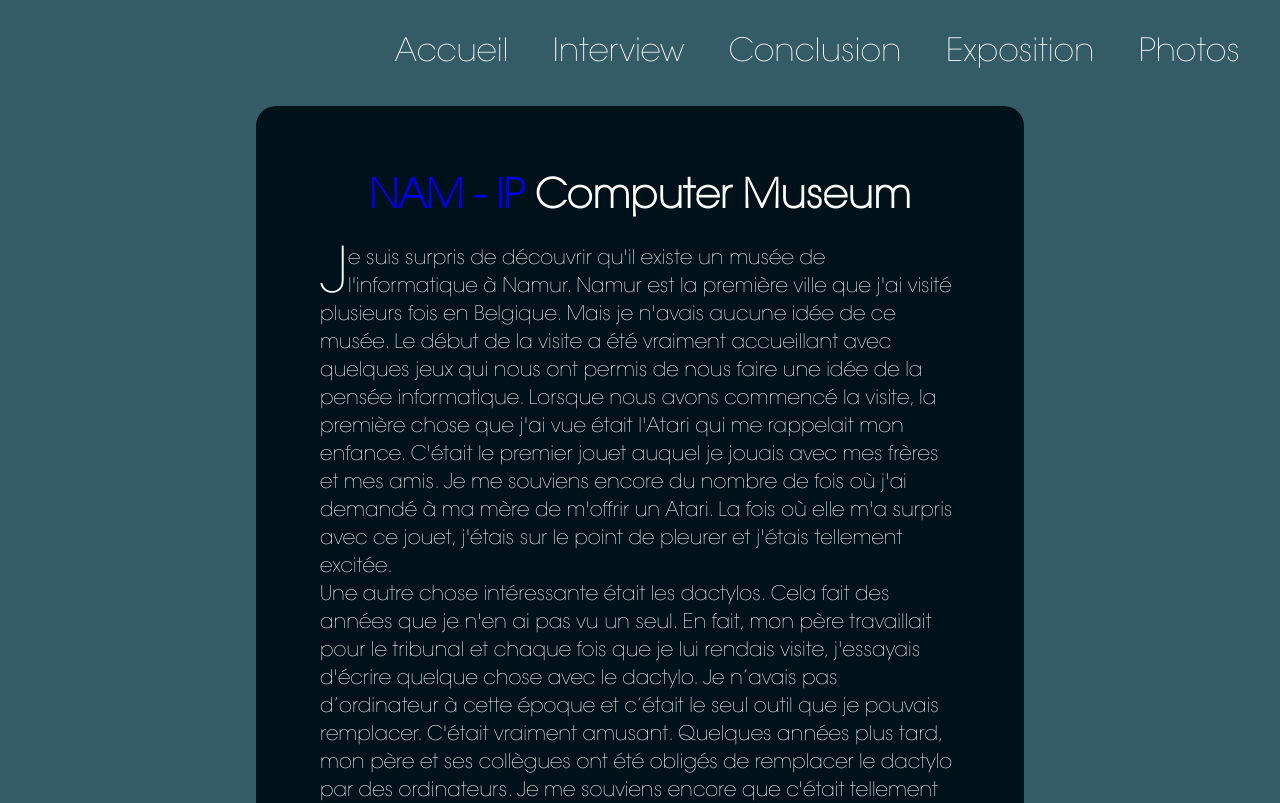
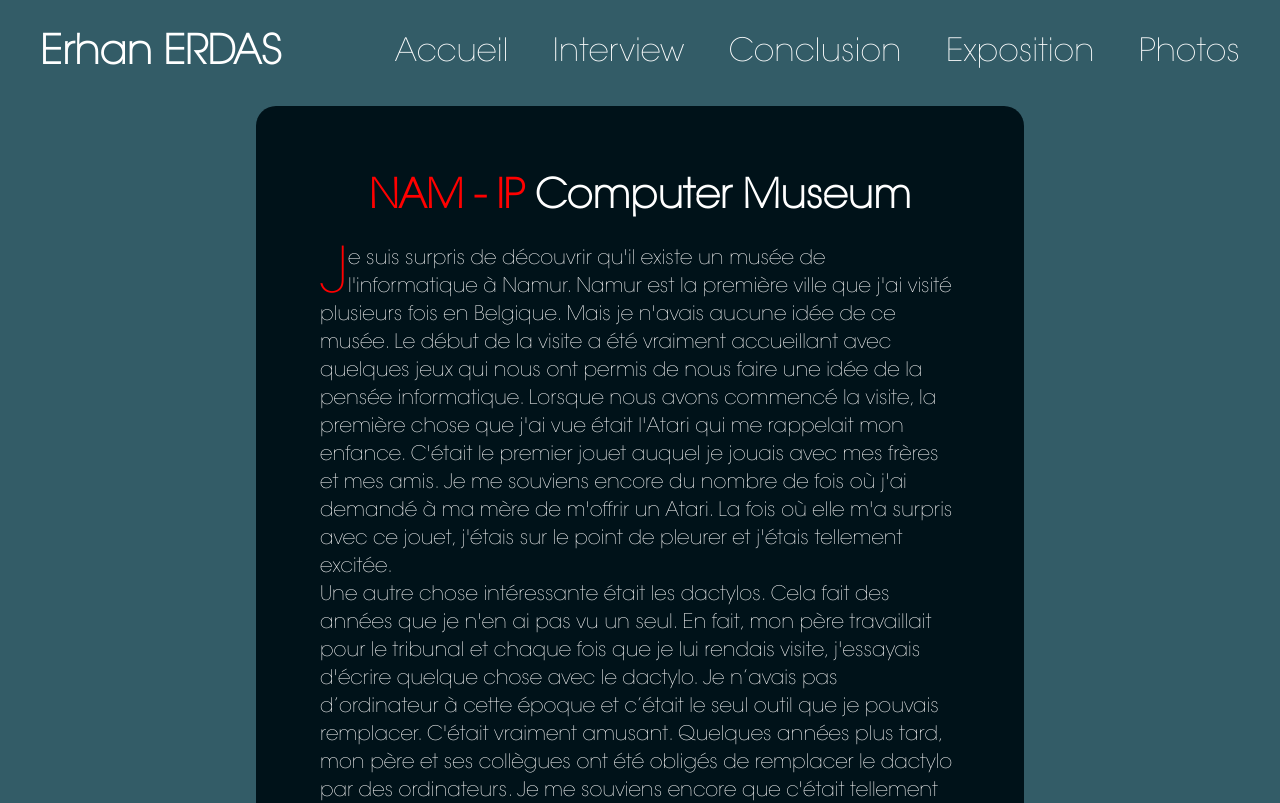
Before and after one commit to erdaserhan/PrefositeWeb, a plain HTML site: page exposition/expo.html in a window 1280 px wide. Shown: the top 803 px of the page. Drawn offline with Linux system fonts and the light colour scheme; a web font is replaced by a local one.

Commit message:
"First letter"

```diff
--- a/css/style.css
+++ b/css/style.css
@@ -31,6 +31,10 @@
 .logo h4 {
   color: white;
   font-family: gothic;
+}
+
+.logo h4 a {
+  color: white;
 }
 
 .navbar-sections {
@@ -106,6 +110,11 @@
 .francais1 p::first-letter {
   initial-letter: 2;
   margin-right: 4px;
+  color: red;
+}
+
+#nam {
+  color: red;
 }
 
 .main {
@@ -190,6 +199,7 @@
 .conclusion p::first-letter {
   initial-letter: 2;
   margin-right: 4px;
+  color: red;
 }
 
 /* Interview Section */
--- a/exposition/expo.html
+++ b/exposition/expo.html
@@ -10,6 +10,9 @@
 </head>
 <body class="foto-expo">
   <div class="navbar">
+    <div class="logo">
+      <h4><a href="../index.html">Erhan ERDAS</a></h4>
+    </div>
     <nav class="navbar-sections">
        <a href="../index.html">Accueil</a>
        <a href="../entreprise/interview.html">Interview</a>
@@ -20,7 +23,7 @@
   </div>
   <div class="main">
     <div class="francais1">
-      <h1><a href="https://www.nam-ip.be/en/front-page-english/" target="_blank">NAM - IP</a> Computer Museum</h1>
+      <h1><a id="nam" href="https://www.nam-ip.be/en/front-page-english/" target="_blank">NAM - IP</a> Computer Museum</h1>
       <br>
       <p>
         Je suis surpris de découvrir qu'il existe un musée de l'informatique à Namur. Namur est la première ville que j'ai visité plusieurs fois en Belgique. Mais je n'avais aucune idée de ce musée. Le début de la visite a été vraiment accueillant avec quelques jeux qui nous ont permis de nous faire une idée de la pensée informatique. Lorsque nous avons commencé la visite, la première chose que j'ai vue était l'Atari qui me rappelait mon enfance. C'était le premier jouet auquel je jouais avec mes frères et mes amis. Je me souviens encore du nombre de fois où j'ai demandé à ma mère de m'offrir un Atari. La fois où elle m'a surpris avec ce jouet, j'étais sur le point de pleurer et j'étais tellement excitée.
```
Also changed, not shown: entreprise/interview.html (+3 -0 lines), entreprise/rapport.html (+3 -0 lines), exposition/galerie.html (+3 -0 lines), index.html (+1 -1 lines), 1 other file.
